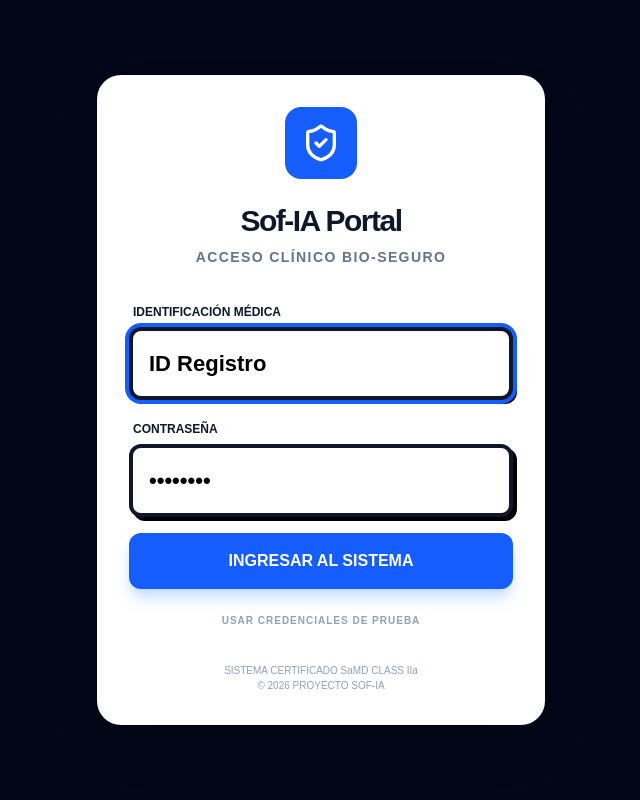
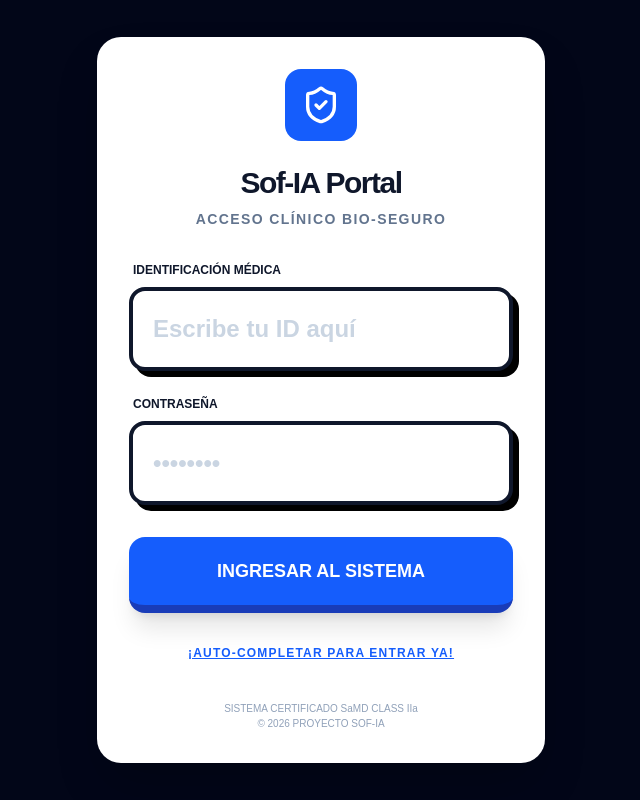
Before and after one commit to miguel1098703887-lgtm/sof-ia-dashboard, a Next.js app: page /sof-ia-dashboard/ in a window 1280 px wide. Shown: the whole page, without its empty margins (319-959 px from the left). Built offline with nearby package versions, Linux system fonts and the light colour scheme.

Commit message:
Emergency fix for input visibility: removed conflicting styles and enhanced accessibility

```diff
--- a/app/page.tsx
+++ b/app/page.tsx
@@ -124,48 +124,49 @@ export default function SofIAApp() {
           <h1 className="text-3xl font-black text-center text-slate-900 tracking-tighter mb-2">Sof-IA Portal</h1>
           <p className="text-center text-slate-500 text-sm mb-8 uppercase font-bold tracking-widest">Acceso Clínico Bio-Seguro</p>
 
-          <div className="space-y-4">
+          <div className="space-y-6">
             <div>
-              <label className="text-[12px] font-bold text-slate-900 uppercase ml-1">Identificación Médica</label>
+              <label className="text-[12px] font-black text-slate-900 uppercase ml-1 block mb-2">Identificación Médica</label>
               <input
                 type="text"
-                placeholder="ID Registro"
-                className="w-full mt-1 p-4 bg-white border-4 border-slate-900 rounded-xl outline-none focus:ring-4 focus:ring-blue-600 transition-all font-black text-[22px] text-black block placeholder:text-slate-500 shadow-[4px_4px_0px_#000000]"
-                style={{ color: '#000000', backgroundColor: '#ffffff', opacity: 1, WebkitTextFillColor: '#000000' }}
+                placeholder="Escribe tu ID aquí"
+                className="w-full p-5 bg-white border-4 border-slate-900 rounded-2xl outline-none focus:ring-4 focus:ring-blue-600 transition-all font-black text-[24px] text-slate-900 block placeholder:text-slate-300 shadow-[6px_6px_0px_#000000]"
+                style={{ color: '#000000', opacity: 1, visibility: 'visible' }}
                 value={loginId}
                 onChange={(e) => setLoginId(e.target.value)}
-                autoFocus
               />
             </div>
             <div>
-              <label className="text-[12px] font-bold text-slate-900 uppercase ml-1">Contraseña</label>
+              <label className="text-[12px] font-black text-slate-900 uppercase ml-1 block mb-2">Contraseña</label>
               <input
                 type="password"
                 placeholder="••••••••"
-                className="w-full mt-1 p-4 bg-white border-4 border-slate-900 rounded-xl outline-none focus:ring-4 focus:ring-blue-600 transition-all font-black text-[22px] text-black block placeholder:text-slate-500 shadow-[4px_4px_0px_#000000]"
-                style={{ color: '#000000', backgroundColor: '#ffffff', opacity: 1, WebkitTextFillColor: '#000000' }}
+                className="w-full p-5 bg-white border-4 border-slate-900 rounded-2xl outline-none focus:ring-4 focus:ring-blue-600 transition-all font-black text-[24px] text-slate-900 block placeholder:text-slate-300 shadow-[6px_6px_0px_#000000]"
+                style={{ color: '#000000', opacity: 1, visibility: 'visible' }}
                 value={loginPass}
                 onChange={(e) => setLoginPass(e.target.value)}
               />
             </div>
+            <div className="pt-2">
               <button
                 onClick={() => {
                   if (loginId === 'DR-JOHANA-2026' && loginPass === 'password') {
                     setIsLoggedIn(true);
                   } else {
-                  alert('Credenciales incorrectas. Verifique ID y Contraseña.');
+                    alert('Credenciales incorrectas.\n\nID: DR-JOHANA-2026\nPASS: password');
                   }
                 }}
-              className="w-full py-4 bg-blue-600 text-white rounded-xl font-bold hover:bg-blue-700 transition-all shadow-lg shadow-blue-200"
+                className="w-full py-5 bg-blue-600 text-white rounded-2xl font-black text-lg hover:bg-blue-700 transition-all shadow-xl active:scale-95 border-b-8 border-blue-800"
               >
                 INGRESAR AL SISTEMA
               </button>
               <button
                 onClick={() => { setLoginId('DR-JOHANA-2026'); setLoginPass('password'); }}
-              className="w-full text-[10px] text-slate-400 font-bold uppercase tracking-widest mt-2 hover:text-blue-500 transition-colors"
+                className="w-full text-xs text-blue-600 font-black underline uppercase tracking-widest mt-6 py-2"
               >
-              Usar Credenciales de Prueba
+                ¡AUTO-COMPLETAR PARA ENTRAR YA!
               </button>
+            </div>
           </div>
           <p className="mt-8 text-[10px] text-center text-slate-400 font-medium">
             SISTEMA CERTIFICADO SaMD CLASS IIa <br/> © 2026 PROYECTO SOF-IA
```
Lines whose indentation alone changed are shown as unchanged.
